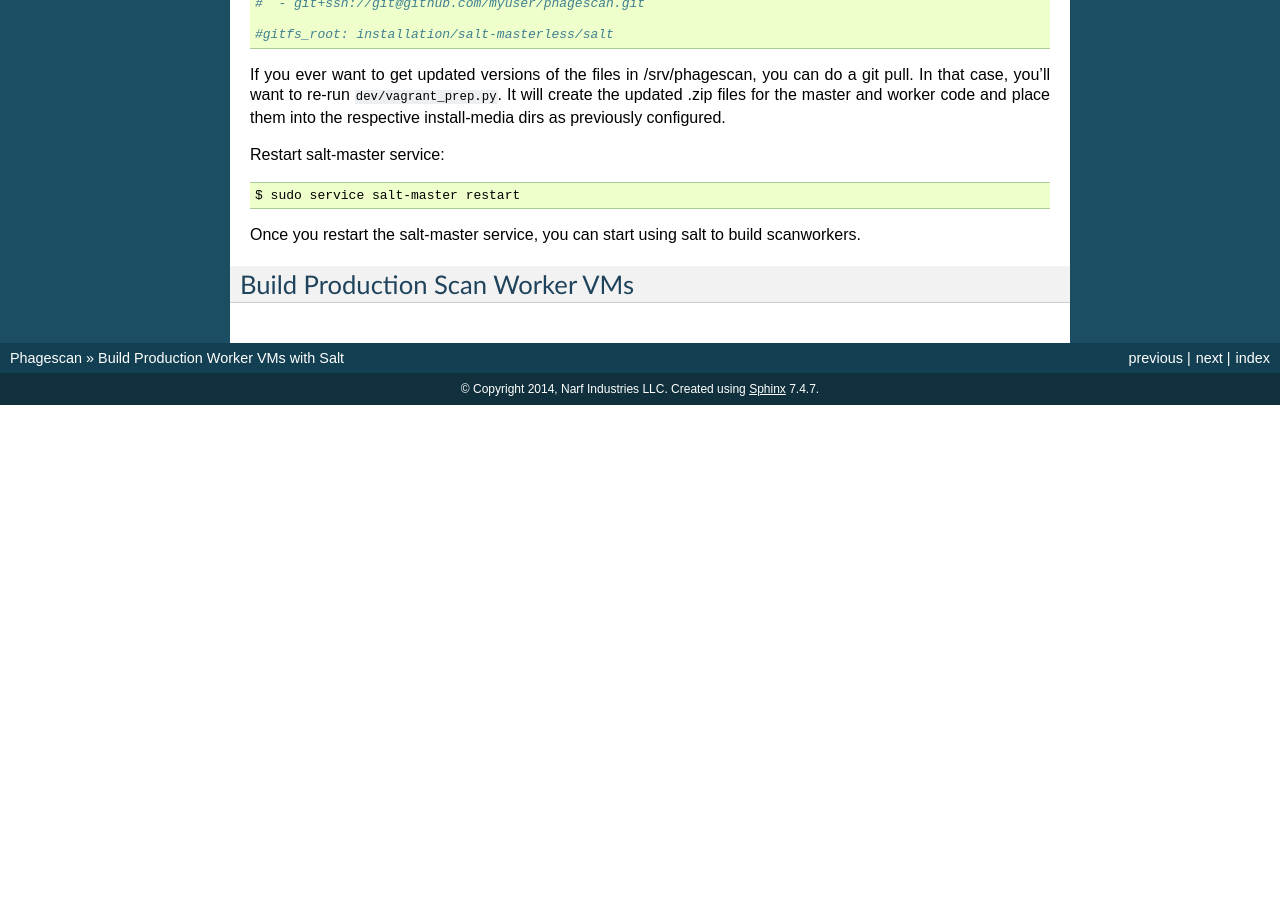
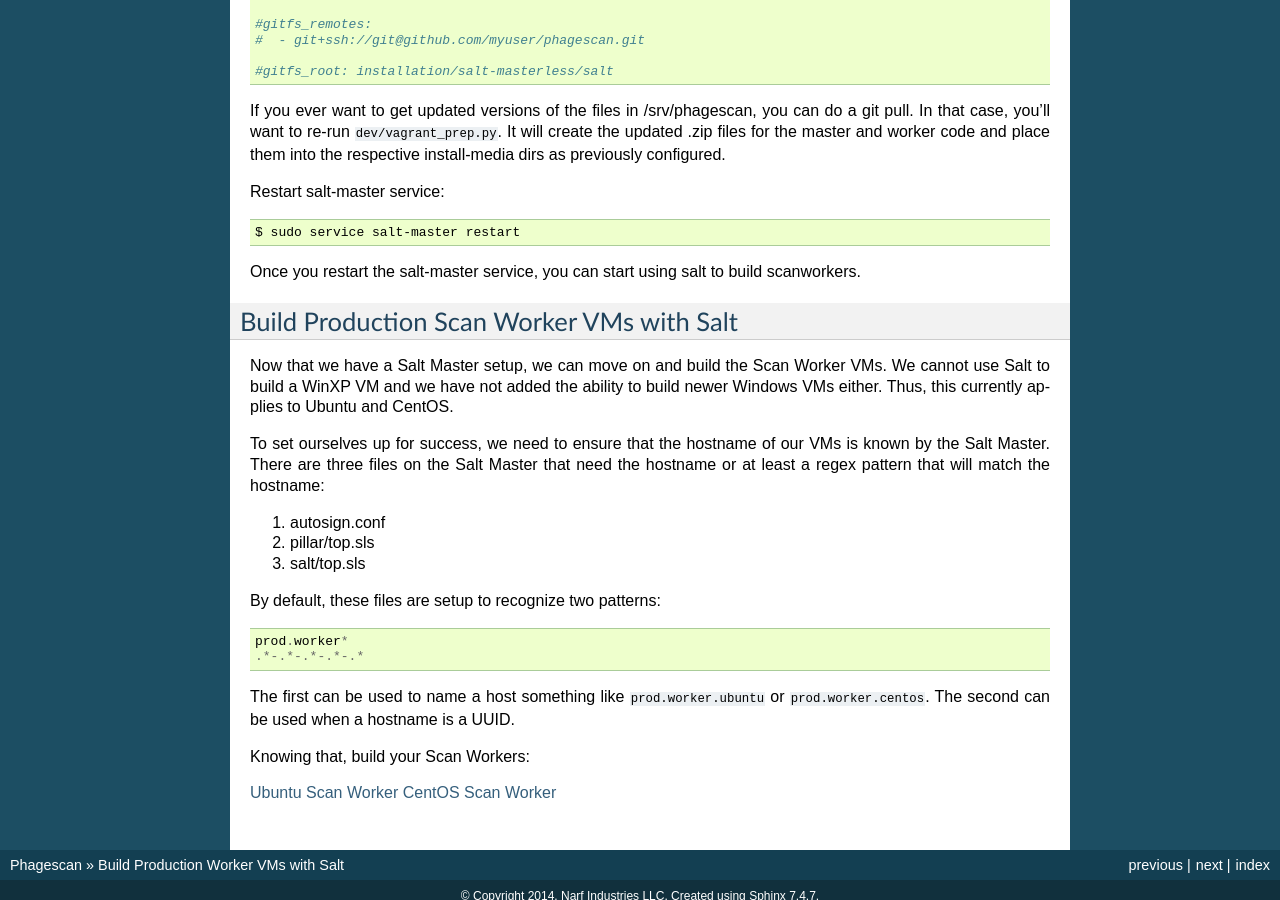
Before and after one commit to scsich/phagescan, a Sphinx documentation site: the page built from doc/topics/installation/salt/production.rst, in a window 1280 px wide and 900 px high, scrolled down 3521 px. Built offline with Sphinx 7.4.7, drawn with Linux system fonts in a browser that asks for light colours; before the commit the page ends 3926 px from its top, so only the background shows below that; some of the changed text lies outside the part shown.

Commit message:
1. Added startup scripts for celeryd on the master. 2. Added config scripts for supervisord and gunicorn on the master. 3. Wrote documentation for installing master and worker.

```diff
--- a/doc/topics/installation/salt/production.rst
+++ b/doc/topics/installation/salt/production.rst
@@ -8,9 +8,9 @@ Build Production Worker VMs with Salt
 =====================================
 
 This document describes how to use Salt and the states in salt-masterless/salt
-to build VMs for your production environment.
+to build Ubuntu and CentOS VMs for your production environment.
 
-These instructions will have you first build a  `Salt`_ Master, and then
+In these instructions, you first build a  `Salt`_ Master, and then
 use the Salt Master to automatically build Production Scan Worker VMs.
 
 You can build a Salt Master Manually or with Vagrant.
@@ -83,6 +83,8 @@ This is the more secure option, but takes longer.
 
 These instructions assume you are using an Ubuntu host/VM as your Salt Master.
 However, you can use any OS that is supported by `Salt`_.
+
+This host is typically named `salt`.
 
 First, install the Salt Master software.
 Refer to the `Salt Install`_ docs for instructions to do that.
@@ -214,5 +216,29 @@ Restart salt-master service::
 Once you restart the salt-master service, you can start using salt to build scanworkers.
 
 
-Build Production Scan Worker VMs
-================================
+Build Production Scan Worker VMs with Salt
+==========================================
+
+Now that we have a Salt Master setup, we can move on and build the Scan Worker VMs.
+We cannot use Salt to build a WinXP VM and we have not added the ability to build newer Windows VMs either.
+Thus, this currently applies to Ubuntu and CentOS.
+
+To set ourselves up for success, we need to ensure that the hostname of our VMs is known by the Salt Master.
+There are three files on the Salt Master that need the hostname or at least a regex pattern that will match the hostname:
+
+1. autosign.conf
+2. pillar/top.sls
+3. salt/top.sls
+
+By default, these files are setup to recognize two patterns::
+
+    prod.worker*
+    .*-.*-.*-.*-.*
+
+The first can be used to name a host something like ``prod.worker.ubuntu`` or ``prod.worker.centos``.
+The second can be used when a hostname is a UUID.
+
+Knowing that, build your Scan Workers:
+
+:doc:`Ubuntu Scan Worker </topics/installation/scanworker/ubuntu_w_prod>`
+:doc:`CentOS Scan Worker </topics/installation/scanworker/centos_w_prod>`
--- a/doc/topics/installation/scanmaster/ubuntu_m.rst
+++ b/doc/topics/installation/scanmaster/ubuntu_m.rst
@@ -144,8 +144,12 @@ You can now access the Phagescan Web User Interface::
 
 Optional production extras:
 
-* To automatically start celeryd processes, you can use init.d scripts. See installation/salt-masterless/salt/celery for reference versions.
+* To automatically start celeryd processes, you can use init.d scripts.
+  See installation/salt-masterless/salt/celery/master for reference versions.
 * To automatically start django on boot, you can use gunicorn or supervisord.
+  See installation/salt-masterless/salt/[gunicorn|supervisord] for reference versions.
 * In production, you should have a full webserver in front of Django: apache or nginx.
+  The step that processed installation/scanmaster/PACKAGE.ubuntu, installs Nginx by default.
+  See installation/salt-masterless/salt/[nginx] for reference configs.
 * In production, you should enable the EngineActiveMarkerTask periodic task in virusscan/tasks.py.
 * Also, schedule update_definitions to run periodically. virusscan/models.py:ScannerType.update_definitions().
```
Also changed, not shown: doc/topics/installation/scanworker/centos_w_prod.rst (added, +50 -0 lines), doc/topics/installation/scanworker/ubuntu_w_prod.rst (added, +50 -0 lines), 15 other files.
